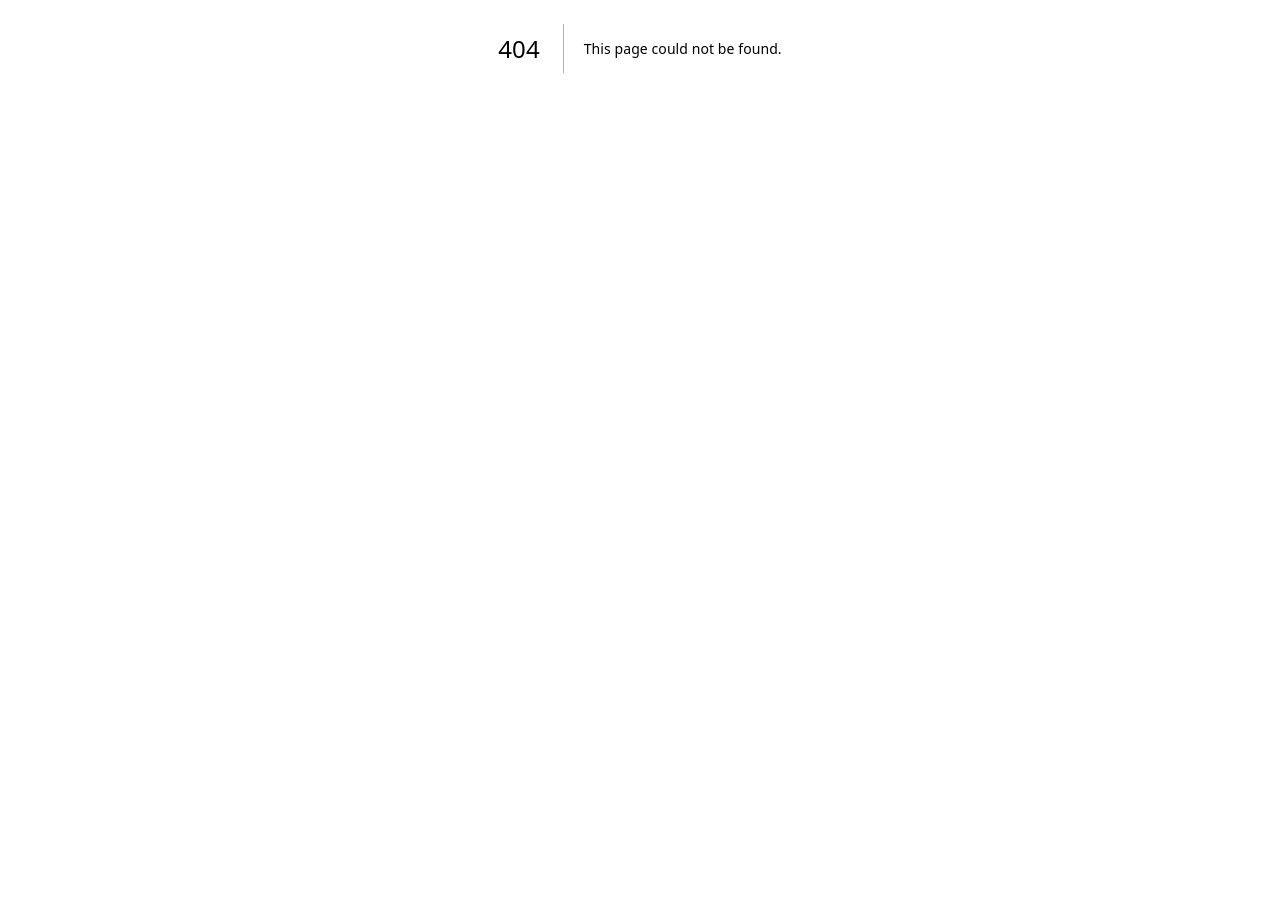
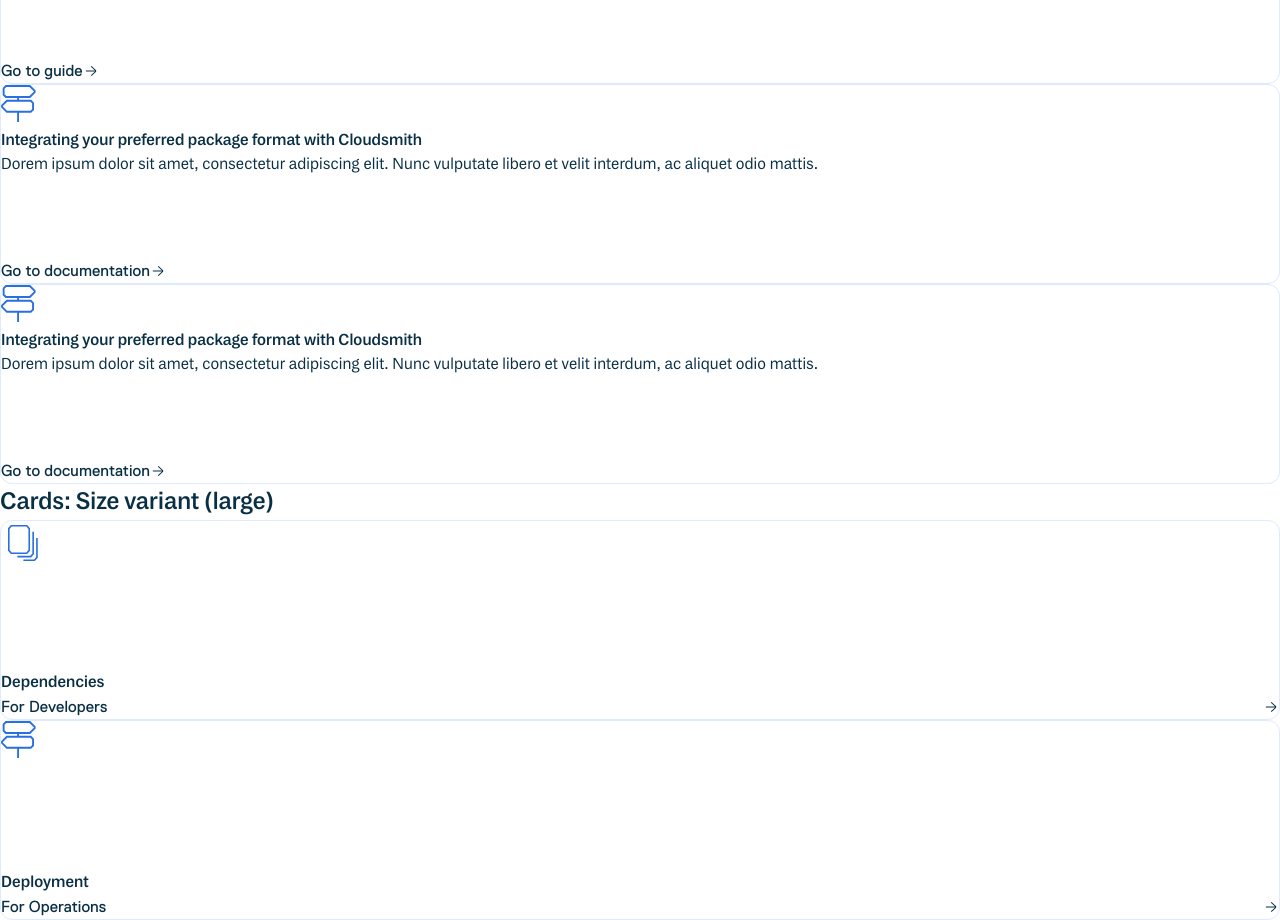
Before and after one commit to cloudsmith-io/cloudsmith-docs, a Next.js app: page /design-system in a window 1280 px wide. Before the commit this address had no page. Shown: the part 400-1320 px from the top of the page. Before the commit the page ends 848 px from the top, so only its background shows below. Built offline with nearby package versions, Linux system fonts and the light colour scheme.

Commit message:
Adds a /design-system route to display components

```diff
--- /dev/null
+++ b/src/app/(internal)/design-system/page.module.css
@@ -0,0 +1,14 @@
+.root {
+  padding: var(--space-l);
+
+  h1,
+  h2,
+  h3 {
+    font-family: var(--font-family-heading);
+    margin-bottom: var(--space-m);
+  }
+}
+
+.flexContainer {
+  margin-bottom: var(--space-3xl);
+}
--- /dev/null
+++ b/src/app/(internal)/design-system/page.tsx
@@ -0,0 +1,132 @@
+import { Container, Card, Flex } from '@/components';
+import styles from './page.module.css';
+export default function DesignSystemPage() {
+  return (
+    <Container className={styles.root}>
+        <h2>Card & Flex Components Test</h2>
+
+        <Flex gap="l" align="stretch" className={styles.flexContainer}>
+          <Card
+            title="Getting Started Guide"
+            description="This is a Card with a description and default size (m)"
+            href="/"
+            linkText="Go to guide"
+            icon="documentation"
+          />
+
+          <Card
+            title="Setting Your Security Policies Guide"
+            description="Dorem ipsum dolor sit amet, consectetur adipiscing elit. Nunc vulputate libero et velit interdum, ac aliquet odio mattis."
+            href="/"
+            linkText="Go to guide"
+            icon="guide"
+          />
+
+          <Card
+            title="Integrating your preferred package format with Cloudsmith"
+            description="Dorem ipsum dolor sit amet, consectetur adipiscing elit. Nunc vulputate libero et velit interdum, ac aliquet odio mattis."
+            href="/"
+            linkText="Go to documentation"
+            icon="guide"
+          />
+
+          <Card
+            title="Integrating your preferred package format with Cloudsmith"
+            description="Dorem ipsum dolor sit amet, consectetur adipiscing elit. Nunc vulputate libero et velit interdum, ac aliquet odio mattis."
+            href="/"
+            linkText="Go to documentation"
+            icon="guide"
+          />
+        </Flex>
+
+        <h2>Cards: Size variant (large)</h2>
+
+        <Flex gap="l" align="stretch" className={styles.flexContainer}>
+          <Card
+            title="Dependencies"
+            href="/"
+            linkText="For Developers"
+            icon="documentation"
+            size="l"
+          />
+
+          <Card
+            title="Deployment"
+            href="/"
+            linkText="For Operations"
+            icon="guide"
+            size="l"
+          />
+
+          <Card
+            title="Distribution"
+            href="/"
+            linkText="For Vendors"
+            icon="apiReference"
+            size="l"
+          />
+        </Flex>
+
+        <h2>Cards: Width variants</h2>
+
+        <h3>Thirds</h3>
+
+        <Flex gap="l" align="stretch" className={styles.flexContainer}>
+          <Card
+            title="Dependencies"
+            href="/"
+            linkText="For Developers"
+            icon="documentation"
+            size="l"
+            width="third"
+          />
+
+          <Card
+            title="Deployment"
+            href="/"
+            linkText="For Operations"
+            icon="guide"
+            size="l"
+            width="third"
+          />
+
+          <Card
+            title="Distribution"
+            href="/"
+            linkText="For Vendors"
+            icon="apiReference"
+            size="l"
+            width="third"
+          />
+        </Flex>
+
+        <h3>Halves</h3>
+
+        <Flex gap="l" align="stretch" className={styles.flexContainer}>
+          <Card
+            title="Dependencies"
+            href="/"
+            linkText="For Developers"
+            icon="documentation"
+            size="l"
+            width="half"
+          />
+
+          <Card
+            title="Deployment"
+            href="/"
+            linkText="For Operations"
+            icon="guide"
+            size="l"
+            width="half"
+          />
+        </Flex>
+
+        <h3>Full</h3>
+
+        <Flex gap="l" align="stretch" className={styles.flexContainer}>
+          <Card title="This is a full width card" href="/" linkText="Go to documentation" icon="documentation" size="l" width="full" />
+        </Flex>
+      </Container>
+  );
+}
--- a/src/components/Card/Card.tsx
+++ b/src/components/Card/Card.tsx
@@ -62,7 +62,7 @@ export function Card({
 
         <div className={styles.link}>
           <span className={styles.linkText}>{linkText}</span>
-          <Icon name="arrow" title="" as="symbol" />
+          <Icon name="arrow" title="" aria-hidden="true" focusable="false" />
         </div>
       </div>
     </Link>
--- a/src/components/Flex/Flex.tsx
+++ b/src/components/Flex/Flex.tsx
@@ -61,7 +61,7 @@ const flex = cva(css.root, {
     direction: 'row',
     gap: 'm',
     justify: 'start',
-    padding: 'm',
+    padding: 'none',
     wrap: true,
   },
 });
```
Also changed, not shown: src/app/page.tsx (+1 -65 lines).
